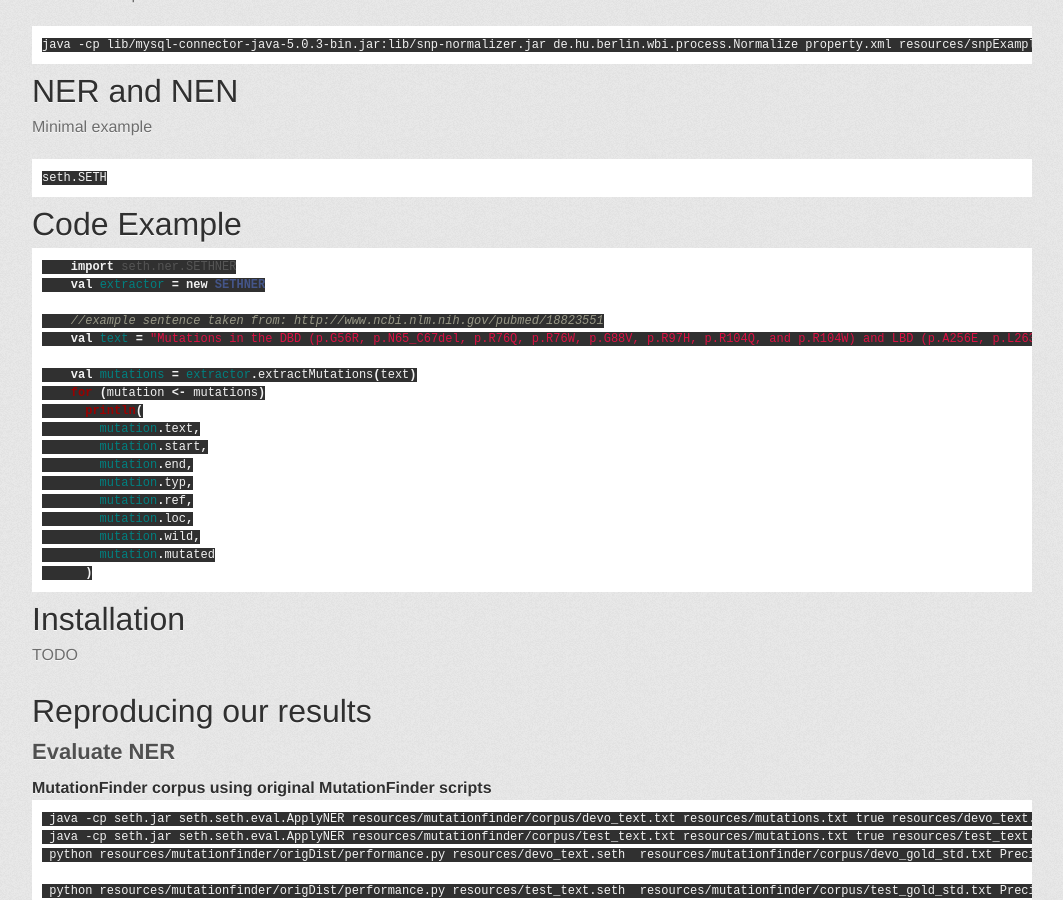
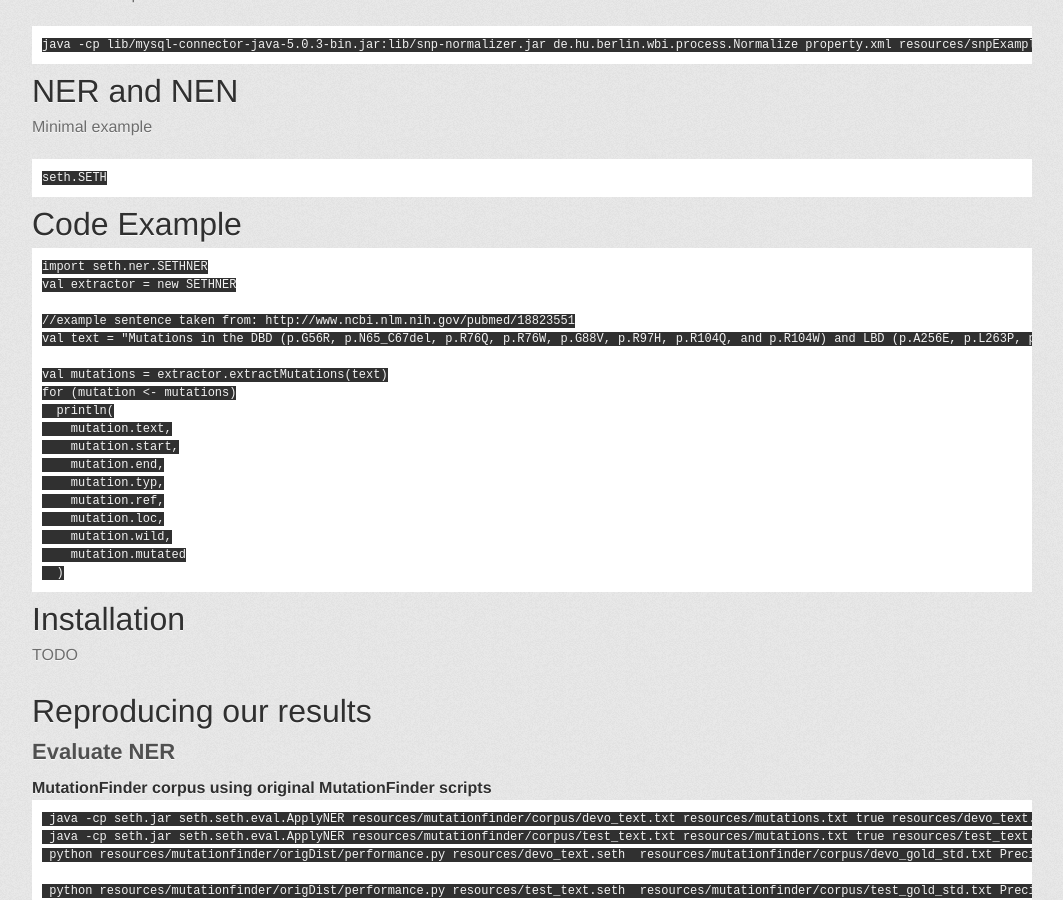
Before and after one commit to rockt/SETH, a Jekyll site: the page built from index.md, in a window 1280 px wide and 900 px high, scrolled down 937 px. Shown: the whole window, without its empty margins (108-1171 px from the left). Built offline with Jekyll 4.4.1, drawn with Linux system fonts in a browser that asks for light colours; some web fonts are replaced; Markdown is read by kramdown in place of the engine named in the settings.

Commit message:
Update index.md

````diff
--- a/index.md
+++ b/index.md
@@ -1,6 +1,7 @@
 ---
 layout: default
 ---
+
 SETH is a software that extracts and normalizes mentions of single nucleotide polymorphisms and copy number variations
 from natural language texts.
 It implements grammars for mutation mentions as Scala parser combinatiors.
@@ -36,7 +37,6 @@ Minimal example
 
 
 # Code Example
-```scala
     import seth.ner.SETHNER
     val extractor = new SETHNER
 
@@ -55,7 +55,7 @@ Minimal example
         mutation.wild,
         mutation.mutated
       )
-```
+
 # Installation
 
 TODO
````
